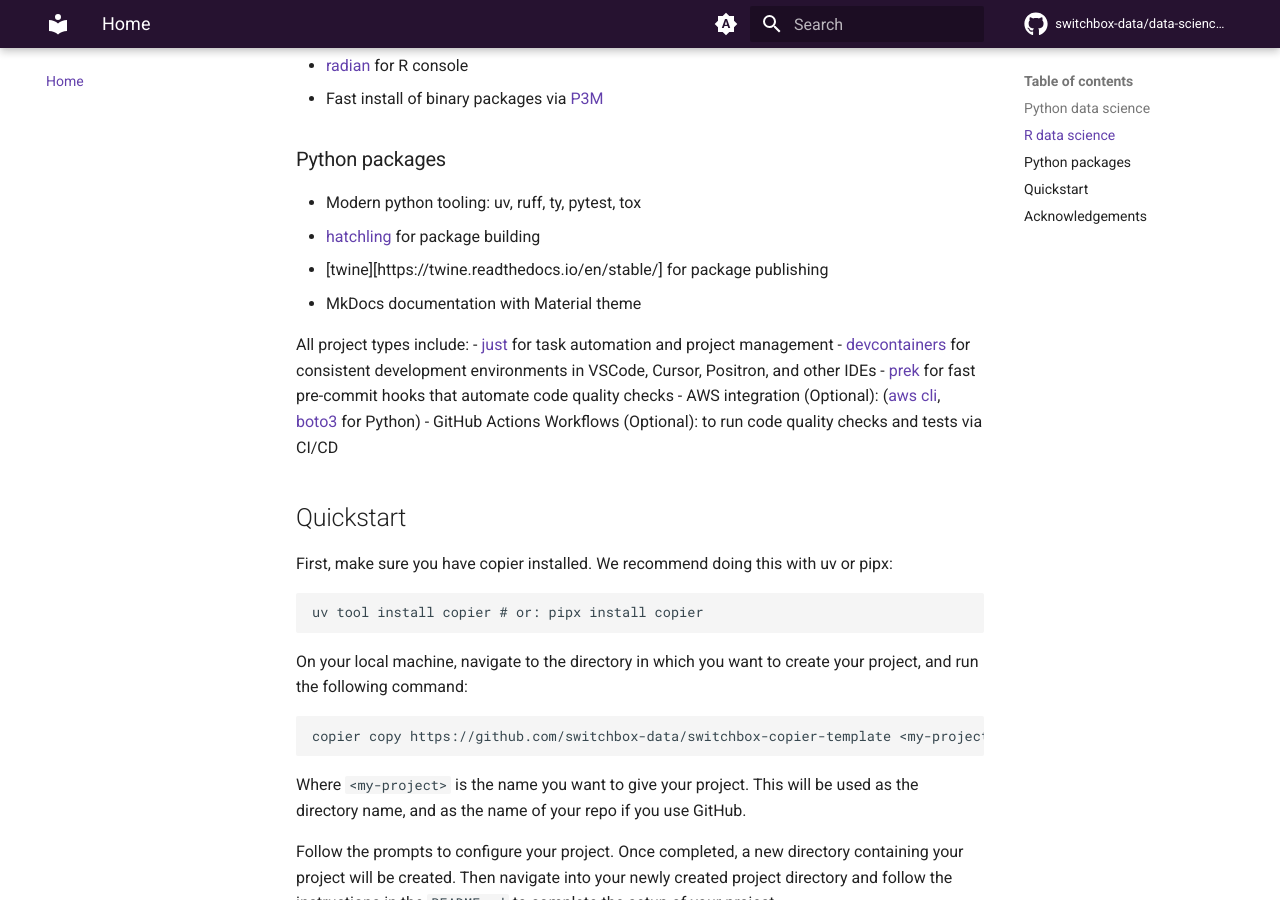
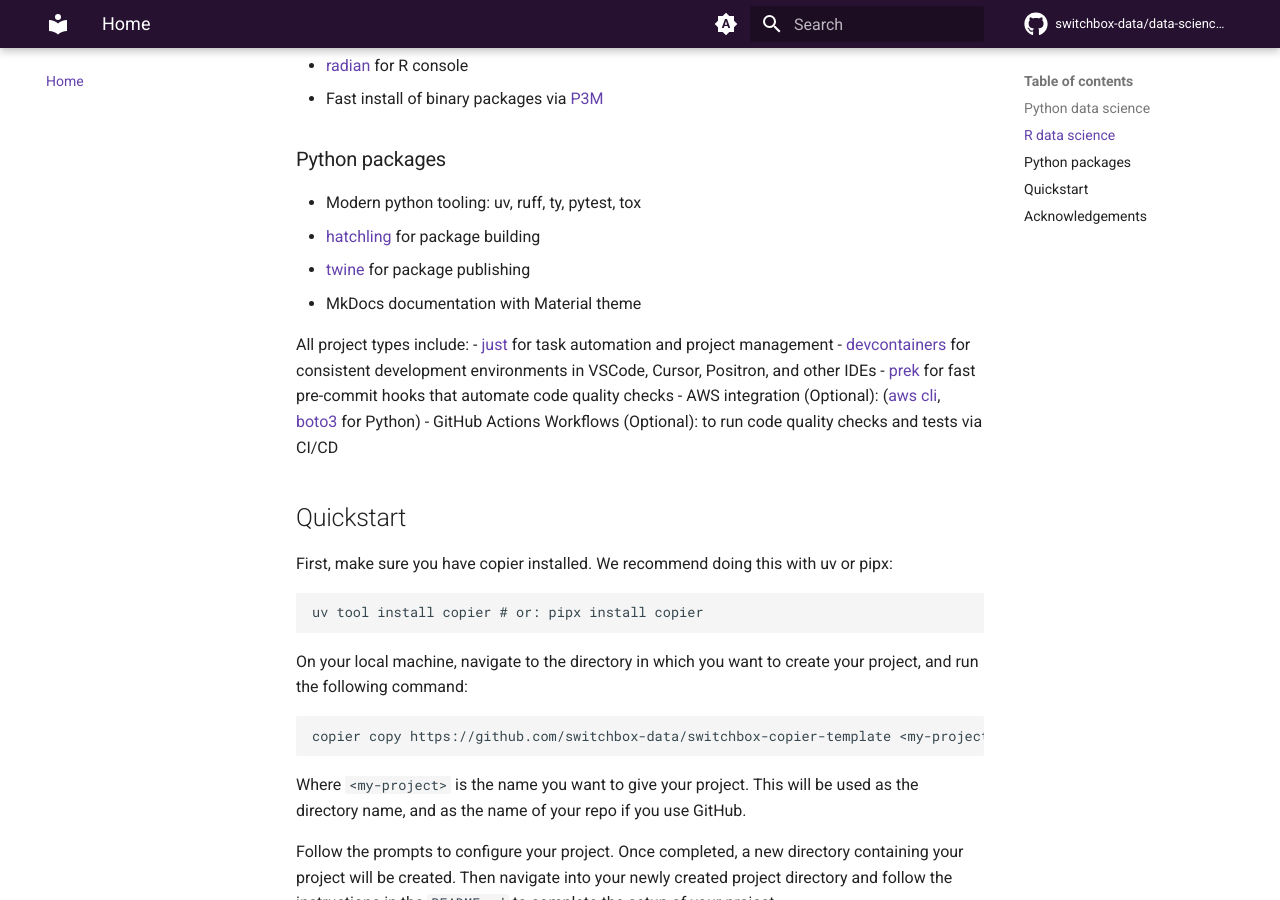
Before and after one commit to switchbox-data/data-science-project, an MkDocs documentation site: the page built from docs/index.md, in a window 1280 px wide and 900 px high, scrolled down 718 px. Built offline with MkDocs 1.6.1 and Material for MkDocs 9.7.7, drawn with Linux system fonts in a browser that asks for light colours; comment, search, counter and statistics services are not loaded.

Commit message:
Fix twine link

```diff
--- a/docs/index.md
+++ b/docs/index.md
@@ -22,7 +22,7 @@ It supports the following features:
 ### Python packages
 - Modern python tooling: uv, ruff, ty, pytest, tox
 - [hatchling](https://pypi.org/project/hatchling/) for package building
-- [twine][https://twine.readthedocs.io/en/stable/] for package publishing
+- [twine](https://twine.readthedocs.io/en/stable/) for package publishing
 - MkDocs documentation with Material theme
 
 All project types include:
```
